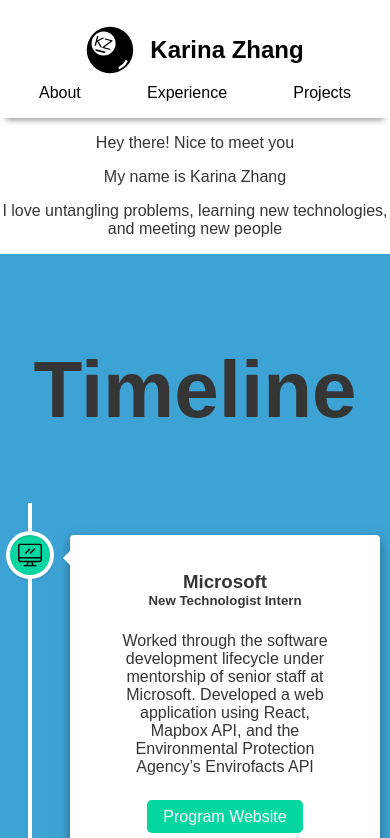
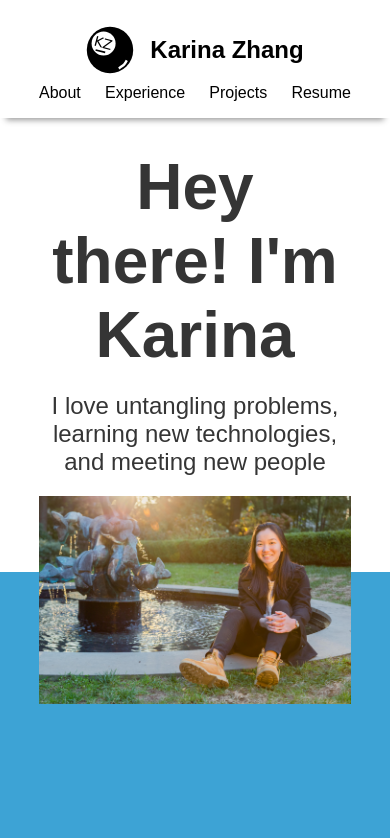
Before and after one commit to kzhang01/kzhang01.github.io, a React (Create React App) app: page / in a window 390 px wide. Shown: the top 838 px of the page. Built offline with nearby package versions, Linux system fonts and the light colour scheme.

Commit message:
update home and more responsive styling

```diff
--- a/src/components/Experience.js
+++ b/src/components/Experience.js
@@ -16,8 +16,8 @@
   let schoolIconStyles = { background: "#f9c74f" }
 
   return (
-    <section id="experience">
-      <h1 className="title">Timeline</h1>
+    <section id="experience_container">
+      <h1 className="title" id="experience" style={{marginTop: 350, padding: 50}}>Timeline</h1>
       <VerticalTimeline>
         {TimelineElements.map(element => {
           let isWorkIcon = element.icon === "work"
--- a/src/components/Header.js
+++ b/src/components/Header.js
@@ -48,8 +48,8 @@
       width: 35vw;
     }
     @media ${device.mobileL} {
-        width: 80vw;
-        }
+      width: 80vw;
+    }
 
     a:link,
     a:visited,
@@ -81,7 +81,7 @@
   return (
     <Container>
       <Header>
-        <a href="">
+        <a href="/">
           <Link
             activeClass="active"
             to="home"
@@ -97,8 +97,7 @@
           </Link>
         </a>
         <Links>
-
-          <a href="">
+          <a href="/">
             <Link
               activeClass="active"
               to="home"
@@ -110,7 +109,7 @@
             </Link>
           </a>
 
-          <a href="">
+          <a href="/">
             <Link
               activeClass="active"
               to="experience"
@@ -122,7 +121,7 @@
             </Link>
           </a>
 
-          <a href="">
+          <a href="/">
             <Link
               activeClass="active"
               to="projects"
@@ -133,7 +132,7 @@
               Projects
             </Link>
           </a>
-
+          <a href="">Resume</a>
         </Links>
       </Header>
     </Container>
--- a/src/components/Home.js
+++ b/src/components/Home.js
@@ -1,11 +1,56 @@
 import React from "react";
+import styled from "styled-components";
+import { device } from "../utils/breakpoints";
+
+import me from "../assets/me.JPG";
+import email from "../assets/email.svg";
+import github from "../assets/github.svg";
+import linkedin from "../assets/linkedin.svg";
 
 export default function Home() {
-    return (
-        <section id="home">
-            <p>Hey there! Nice to meet you</p>
-            <p>My name is Karina Zhang</p>
-            <p>I love untangling problems, learning new technologies, and meeting new people</p>
-        </section>
-    )
+  const Home = styled.section`
+    width: 80vw;
+    margin: auto;
+    height: 50vh;
+    h1 {
+        margin-bottom: 0
+    }
+    img {
+      width: 50%;
+    }
+    @media ${device.mobileL} {
+      img {
+        width: 100%;
+      }
+      h1 {
+          margin-top: 32px;
+      }
+    }
+
+    @media ${device.mobileS} {
+        h1 {
+            font-size: 3em;
+        }
+    }
+  `;
+
+  const About = styled.section``;
+  const Image = styled.section`
+    width: 30vw;
+    height: auto;
+  `;
+  return (
+    <Home id="home">
+      <About>
+        <h1 className="title" style={{  }}>
+          Hey there! I'm Karina
+        </h1>
+        <h2 style={{ fontWeight: "normal" }}>
+          I love untangling problems, learning new technologies, and meeting new
+          people
+        </h2>
+      </About>
+      <img src={me} />
+    </Home>
+  );
 }
--- a/src/index.css
+++ b/src/index.css
@@ -1,19 +1,23 @@
-body {
-  margin: 0;
+html, body {
   font-family: "Montserrat", sans-serif;
   font-size: 16px;
   color: rgb(53, 53, 53);
   -webkit-font-smoothing: antialiased;
   -moz-osx-font-smoothing: grayscale;
+  width: 100%;
+  height: 100%;
+  margin: 0px;
+  padding: 0px;
+  overflow-x: hidden;
 }
 
 .title {
-  font-size: 5em;
+  font-size: 4em;
   text-align: center;
   font-family: "Bebas Neue", sans-serif;
 }
 
 code {
-  font-family: source-code-pro, Menlo, Monaco, Consolas, 'Courier New',
+  font-family: source-code-pro, Menlo, Monaco, Consolas, "Courier New",
     monospace;
 }
--- a/src/styles/experience.css
+++ b/src/styles/experience.css
@@ -1,4 +1,4 @@
-#experience {
+#experience_container {
     background: #3da3d5;
     padding: 24px 0px;
 }
@@ -25,6 +25,7 @@
     padding: 0.5em 1em;
     border-radius: 5px;
     color: white;
+    font-size: smaller;
 }
 
 .workButton {
@@ -42,3 +43,12 @@
 .schoolButton:hover {
     background-color: #f3bc3c;
 }
+
+@media only screen and (max-width: 1700px) {
+    .vertical-timeline-element-date {
+      display: block !important;
+      float: none !important;
+      color: rgb(44, 44, 44);
+      margin-top: 1.5em;
+    }
+  }
```
